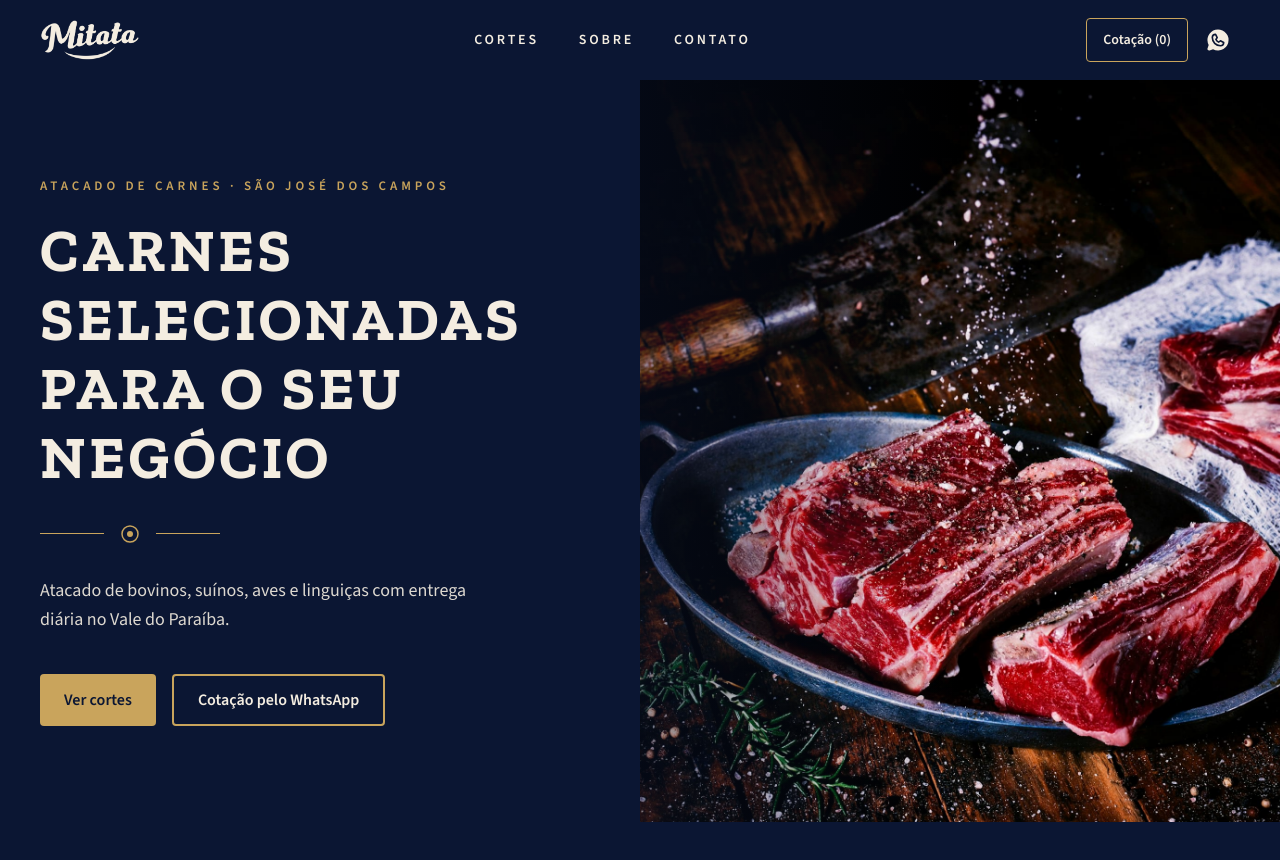
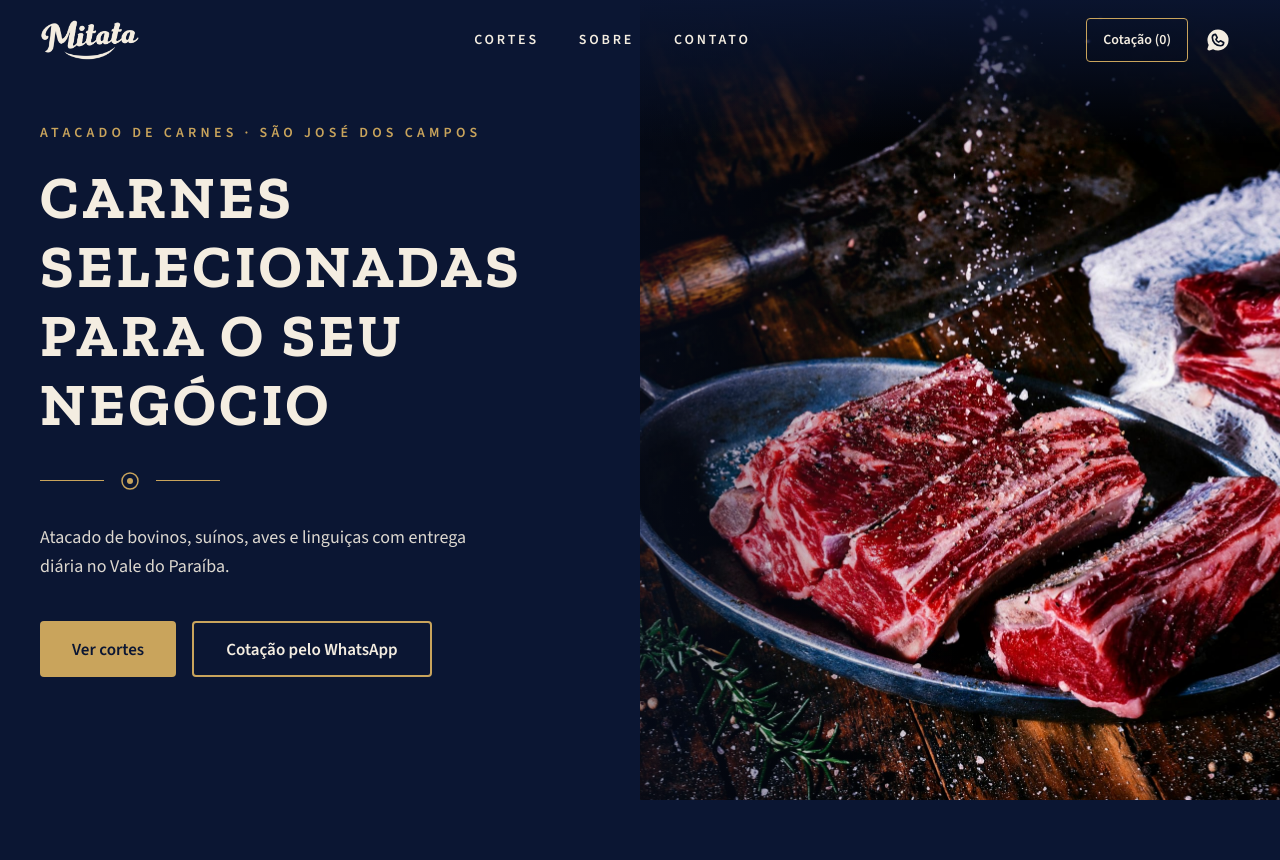
Before and after one commit to Galvao-Henrique/New-Mit, a Next.js app: page / in a window 1280 px wide. Shown: the top 860 px of the page. Built offline with nearby package versions, Linux system fonts and the light colour scheme.

Commit message:
Hero em tela cheia e botões maiores
Co-Authored-By: Claude Opus 5.5 <noreply@anthropic.com>

```diff
--- a/src/app/globals.css
+++ b/src/app/globals.css
@@ -28,10 +28,6 @@
 html {
   scroll-behavior: smooth;
   scroll-padding-top: var(--altura-topo);
-}
-
-section[id] {
-  scroll-margin-top: var(--altura-topo);
 }
 
 body {
--- a/src/components/secoes/Hero.tsx
+++ b/src/components/secoes/Hero.tsx
@@ -13,7 +13,7 @@ export function Hero() {
   return (
     <section
       id={site.ancoras.inicio}
-      className="grid grid-cols-[minmax(0,1fr)] bg-marinho pt-16 lg:min-h-svh lg:grid-cols-2 lg:pt-20"
+      className="grid grid-cols-[minmax(0,1fr)] bg-marinho lg:min-h-svh lg:grid-cols-2"
       aria-labelledby="titulo-hero"
     >
       <div className="relative aspect-[4/3] lg:order-2 lg:aspect-auto">
@@ -22,9 +22,14 @@ export function Hero() {
           aria-hidden="true"
           className="absolute inset-0 bg-gradient-to-t from-marinho/60 via-transparent to-transparent lg:bg-gradient-to-r lg:from-marinho/40 lg:via-transparent"
         />
+        {/* Faixa azul-marinho sob o topo fixo: mantém legíveis os itens que ficam sobre a foto. */}
+        <div
+          aria-hidden="true"
+          className="absolute inset-x-0 top-0 h-36 bg-gradient-to-b from-marinho/90 via-marinho/50 to-transparent"
+        />
       </div>
 
-      <div className="flex items-center px-4 py-14 sm:px-6 lg:order-1 lg:py-24 lg:pl-10 lg:pr-16 xl:pl-[max(2.5rem,calc((100vw-80rem)/2+2.5rem))]">
+      <div className="flex items-center px-4 py-14 sm:px-6 lg:order-1 lg:py-24 lg:pt-36lg:pl-10 lg:pr-16 xl:pl-[max(2.5rem,calc((100vw-80rem)/2+2.5rem))]">
         <Revelar className="max-w-xl">
           <Rotulo tom="escuro">{hero.rotulo}</Rotulo>
           <h1
--- a/src/components/ui/Botao.tsx
+++ b/src/components/ui/Botao.tsx
@@ -10,7 +10,7 @@ type BotaoProps = {
 };
 
 const base =
-  'inline-flex min-h-12 items-center justify-center gap-2 rounded-sm px-6 py-3 font-texto text-base font-semibold transition-colors ' +
+  'inline-flex min-h-12 items-center justify-center gap-2 rounded-sm px-6 py-3 font-texto text-base font-semibold transition-colors lg:min-h-14 lg:px-8 lg:text-[17px] ' +
   'focus-visible:outline-2 focus-visible:outline-offset-4 focus-visible:outline-dourado';
 
 const variantes = {
--- a/src/components/ui/Rotulo.tsx
+++ b/src/components/ui/Rotulo.tsx
@@ -9,6 +9,8 @@ type RotuloProps = {
 export function Rotulo({ tom, children, className = '' }: RotuloProps) {
   const cor = tom === 'escuro' ? 'text-dourado' : 'text-dourado-escuro';
   return (
-    <p className={`font-texto text-[13px] font-semibold uppercase tracking-[0.3em] ${cor} ${className}`}>{children}</p>
+    <p className={`font-texto text-[13px] font-semibold lg:text-sm uppercase tracking-[0.3em] ${cor} ${className}`}>
+      {children}
+    </p>
   );
 }
```
Also changed, not shown: 3 other files (tests, documents, lock files or other folders).
